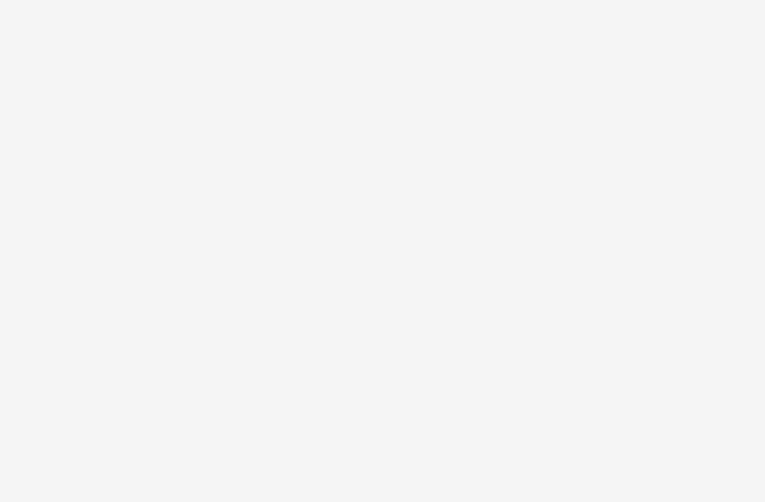
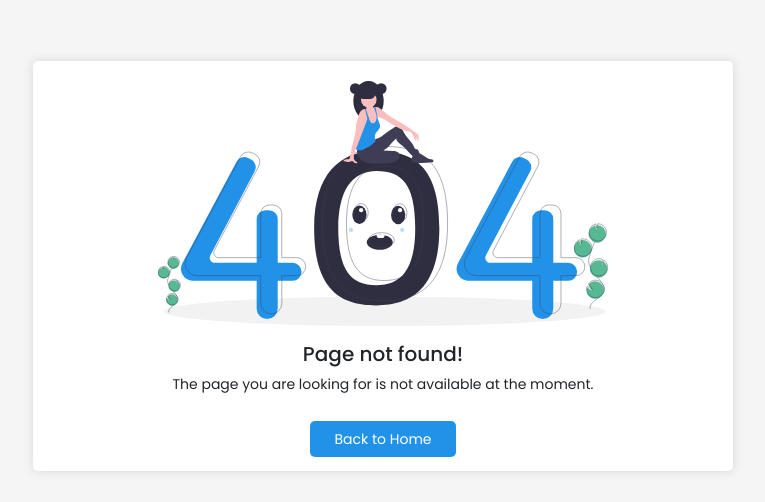
Before and after one commit to mdarora/mern-app, a React (Create React App) app in the folder client/: page /register in a window 1280 px wide. Shown: the part 964-1466 px from the top of the page, without its empty margins (257-1022 px from the left). Before the commit the page ends 800 px from the top, so only its background shows below. Built offline with nearby package versions, Linux system fonts and the light colour scheme.

Commit message:
404 Error page UI completed

```diff
--- a/client/src/App.css
+++ b/client/src/App.css
@@ -45,7 +45,7 @@ section.home p{
 }
 
 /* ************************************* */
-.reg-box, .login-box, .contact-form-box, .profile-box{
+.reg-box, .login-box, .contact-form-box, .profile-box, .error-box{
   width: 700px;
   max-width: 99%;
   margin: 0px auto;
@@ -84,16 +84,17 @@ section.home p{
 .form-btn {
   margin-top: 32px;
 }
-.form-btn button{
+.form-btn button, .back-btn a{
   color: #fff;
   font-size: 14px;
   padding: 8px 24px;
   border:none;
   border-radius: 5px;
   transition: all .3s;
+  text-decoration: none;
   background-color: var(--theme-color);
 }
-.form-btn button:hover{
+.form-btn button:hover, .back-btn a:hover{
   filter: brightness(90%);
 }
 .register-side-img, .login-side-img{
@@ -220,6 +221,18 @@ section.home p{
   color: var(--theme-color);
 }
 
+/* ************************************ */
+.error-img{
+  margin-bottom: 16px;
+}
+.error-img img{
+  width: 100%;
+  max-width: 450px;
+}
+.error-text p{
+  font-size: 14px;
+}
+
 
 /* ****************************************** */
 @media  screen and (max-width:768px) {
--- a/client/src/App.js
+++ b/client/src/App.js
@@ -7,6 +7,7 @@ import About from "./components/About";
 import Contact from "./components/Contact";
 import Login from "./components/Login";
 import Register from "./components/Register";
+import ErrorPage from "./components/404";
 import "./App.css";
 
 const App = () => {
@@ -33,6 +34,10 @@ const App = () => {
       <Route path="/register">
         <Register></Register>
       </Route>
+
+      <Route>
+        <ErrorPage></ErrorPage>
+      </Route>
     </>
   )
 }
--- /dev/null
+++ b/client/src/components/404.js
@@ -0,0 +1,30 @@
+import React from 'react';
+import {Link} from "react-router-dom";
+import errImage from "../images/404.svg";
+
+const ErrorPage = () => {
+    return (
+    <>
+        <section className="error">
+            <div className="container">
+                <div className="error-box  text-center">
+                    <div className="error-img">
+                        <figure>
+                            <img src={errImage} alt="Error 404" />
+                        </figure>
+                    </div>
+                    <div className="error-text">
+                        <h5>Page not found!</h5>
+                        <p>The page you are looking for is not available at the moment.</p>
+                    </div>
+                    <div className="form-btn back-btn">
+                        <Link to="/">Back to Home</Link>
+                    </div>
+                </div>
+            </div>
+        </section>
+    </>
+    )
+}
+
+export default ErrorPage
```
Also changed, not shown: client/src/images/404.svg (added).
